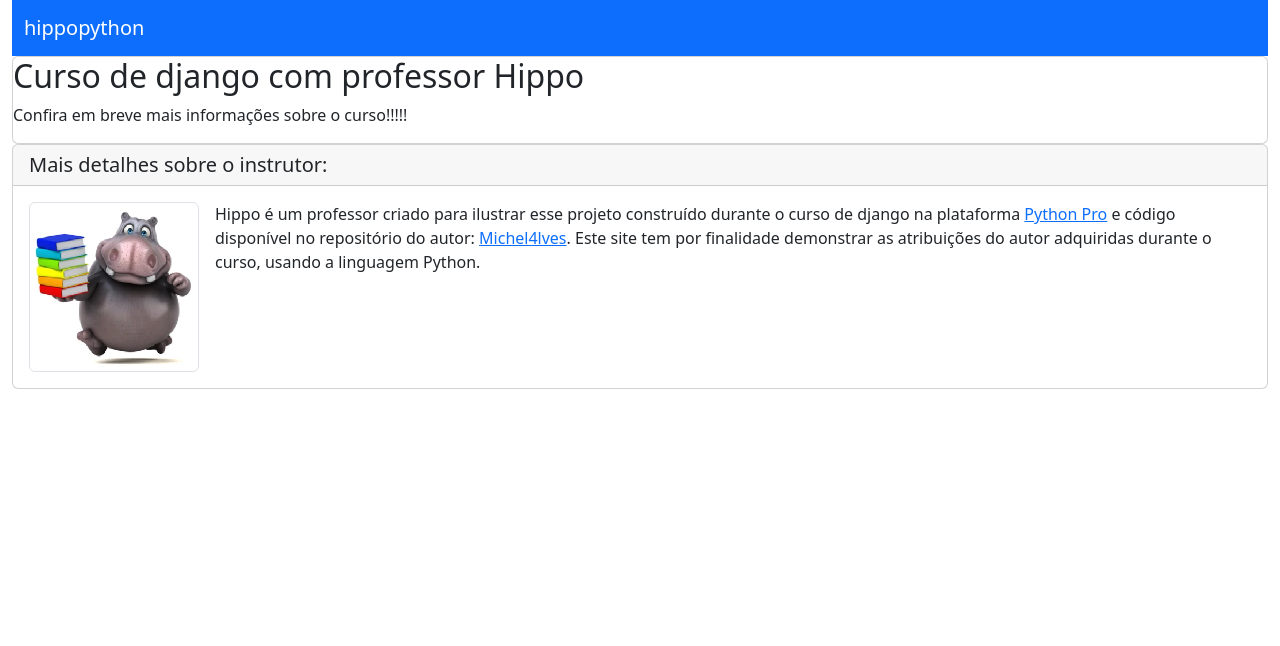
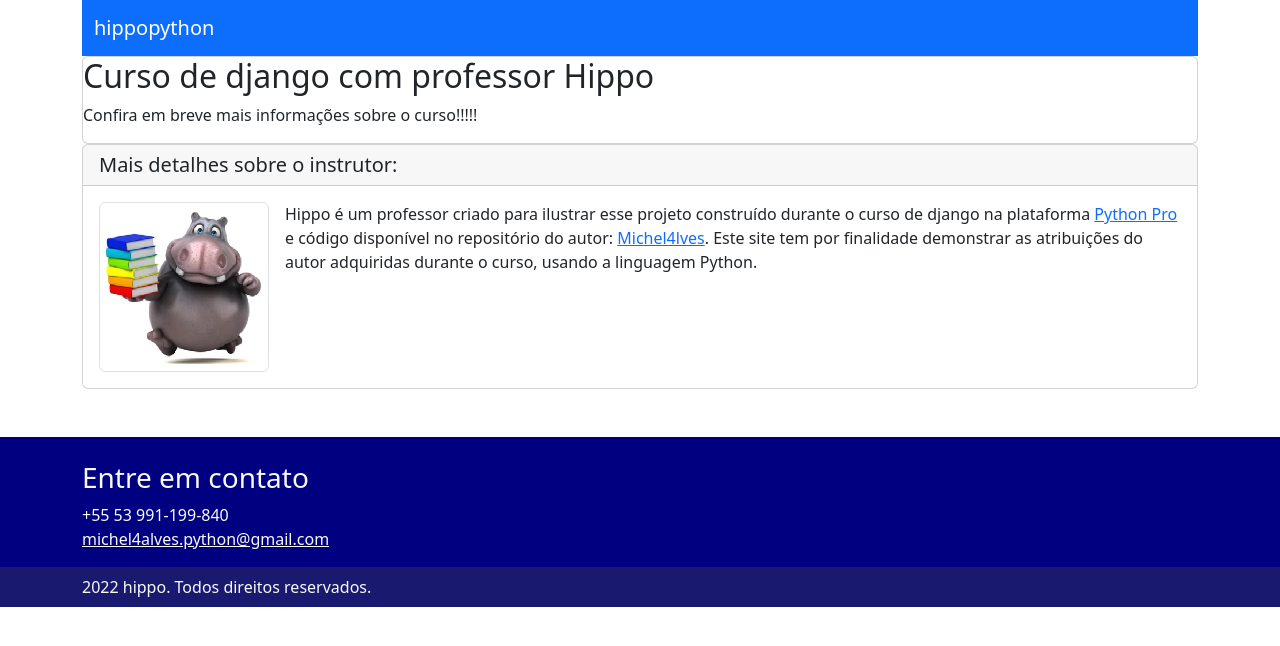
Before and after one commit to Michel4lves/hippopython, a Django app: page / in a window 1280 px wide. Shown: the top 646 px of the page. Run offline with Django 4.2, Linux system fonts and the light colour scheme; some libraries are stand-ins or nearby versions.

Commit message:
configurações na home.html part 2 rodapé

```diff
--- a/hippopython/base/static/css/style.css
+++ b/hippopython/base/static/css/style.css
@@ -1 +1,7 @@
-# Empty CSS file for your own CSS
+.main-footer{
+    background-color: navy;
+}
+
+.rights{
+    background-color: midnightblue;
+}
--- a/hippopython/base/templates/base/home.html
+++ b/hippopython/base/templates/base/home.html
@@ -21,7 +21,7 @@
     <script src="{% static 'js/scripts.js' %}"></script>
   </head>
   <body>
-    <div class="container-fluid">
+    <div class="container">
 		<div class="row">
 			<div class="col-md-12">
 				<nav class="navbar navbar-expend-lg navbar-dark bg-primary">
@@ -58,5 +58,28 @@
 			</div>
 		</div>
 	</div>
+  	<footer class="main-footer mt-5 pt-4 text-light">
+	   <div class="container">
+		  <div class="row">
+			 <div class="col">
+				<h3>Entre em contato</h3>
+				<address>
+				   +55 53 991-199-840
+				   <br/>
+				   <a href="mailto: michel4alves.python@gmail.com" class="text-light">michel4alves.python@gmail.com</a>
+				</address>
+			 </div>
+		  </div>
+	   </div>
+		<div class="rights pt-2 pb-2">
+		   <div class="container">
+			  <div class="row">
+				 <div class="col">
+					{% now 'Y' %} hippo. Todos direitos reservados.
+				 </div>
+			  </div>
+		   </div>
+		</div>
+	</footer>
   </body>
 </html>
```
